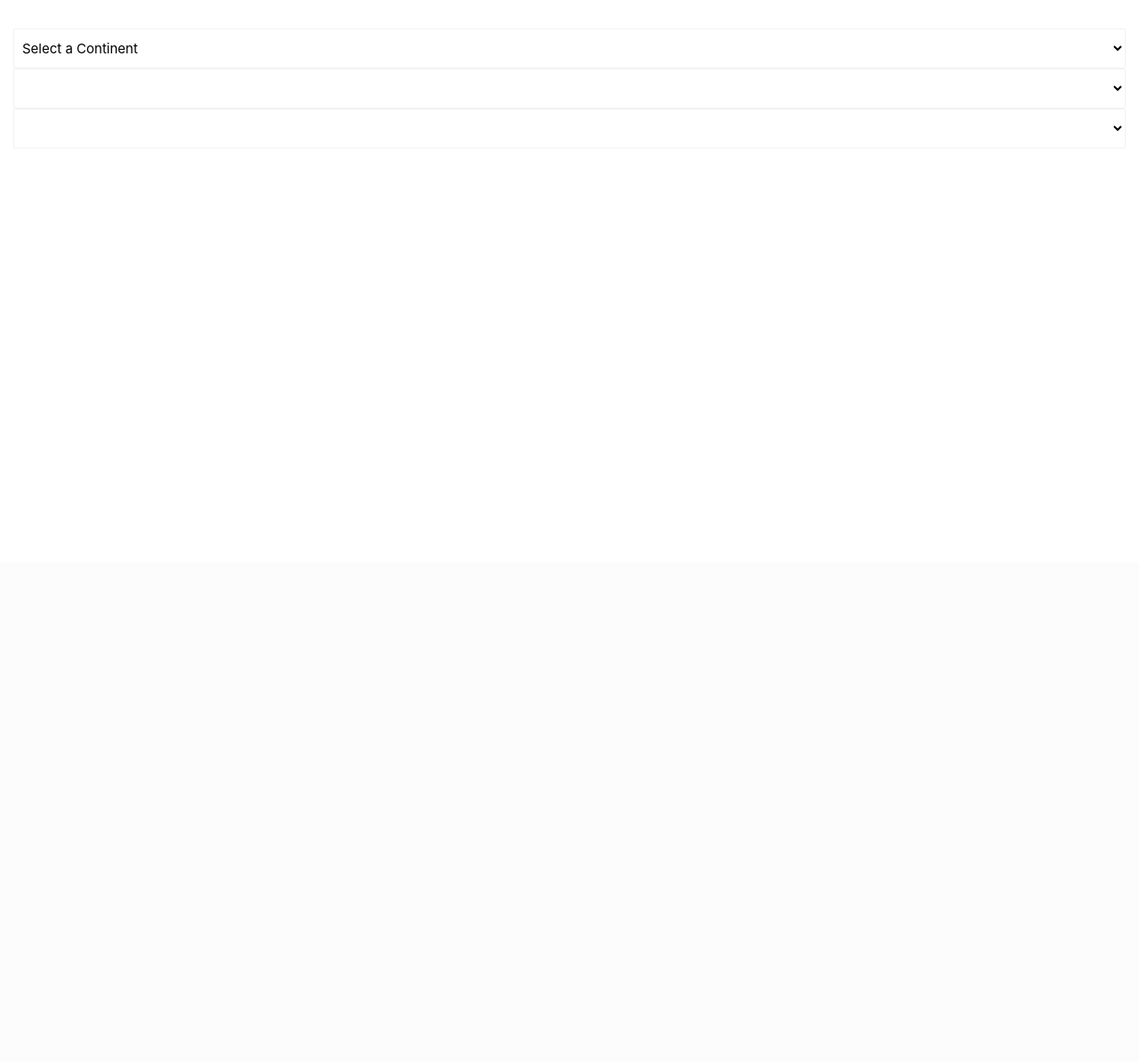
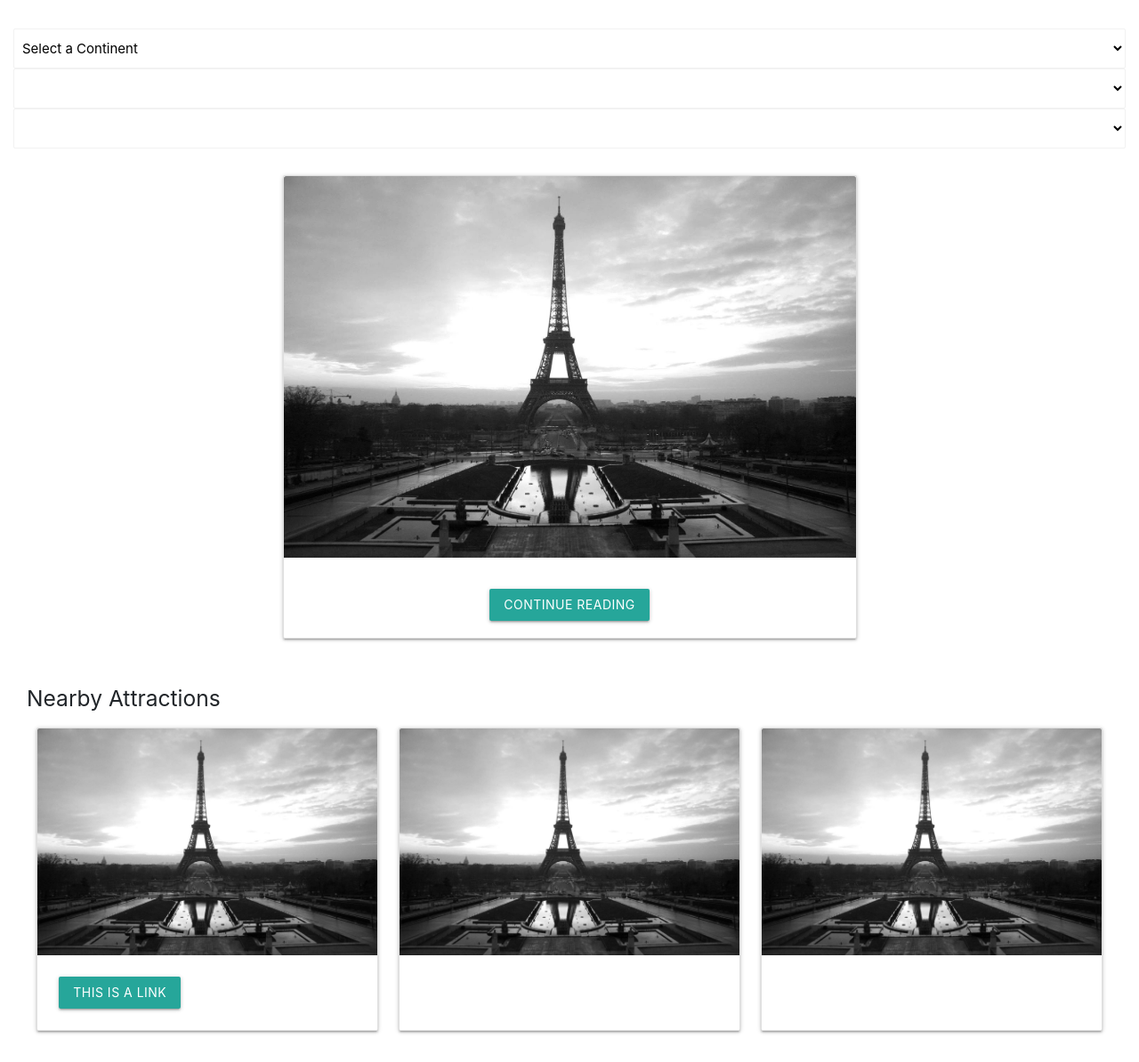
Before and after one commit to gelamari/cps630, a PHP site: page /homepage.php in a window 1280 px wide. Shown: the part 168-1362 px from the top of the page at 89% size. Before the commit the page ends 316 px from the top, so only its background shows below. Run offline with PHP 8.4, Linux system fonts and the light colour scheme; tables that the repository leaves empty or names only in its code hold one stand-in row (values such as "Sample post"); data that the repository does not hold is empty; some libraries are stand-ins or nearby versions.

Commit message:
Nearby Attraction, added to test.php

```diff
--- a/Project/homepage.php
+++ b/Project/homepage.php
@@ -43,31 +43,49 @@ CloseCon($conn);
   					<div class="card-body">
     					<h5 id="attrName" class="card-title"></h5>
     					<p class="card-text"><em id="attrDescription"></em></p>
-    					<a href="#" id="attrReadMore" class="btn btn-primary">Continue Reading</a>
+    					<a href="" id="attrReadMore" class="btn btn-primary">Continue Reading</a>
   					</div>
 				</div><br>
-				<div class="card mx-auto" style="width:45rem; border: none;">
-					<div class="card-body">
-						<h5 class="card-title">Nearby Attractions</h5>
-						<div class="card-deck">
-  							<div class="card">
-    							<div class="card-body text-center">
-      								<p class="card-text">Some text inside the first card</p>
-    							</div>
-  							</div>
-  							<div class="card">
-    							<div class="card-body text-center">
-      								<p class="card-text">Some text inside the second card</p>
-    							</div>
-  							</div>
-  							<div class="card">
-    							<div class="card-body text-center">
-      								<p class="card-text">Some text inside the third card</p>
+
+<!-- 				<div class="card mx-auto" style="width:45rem; border: none;">
+ -->
+<div class="container-fluid">
+    <div class="card-title"><h5>Nearby Attractions</h5></div>
+
+     <div class="row">
+          <div class="col s12 m4 l4 xl4">
+               <div class="card ">
+              <div class="card-image">
+                  <img id="nearbyImg" src="assets/img/et.jpg">
+                <span class="card-title"></span></div>
+              <div class="card-content">
+          <a href="#" class="btn btn-secondary" id="nearby">This is a link</a>
         </div>
               </div>
         </div>
+        <div class="col s12 m4 l4 xl4">
+               <div class="card ">
+              <div class="card-image">
+                  <img src="assets/img/et.jpg">
+                <span class="card-title"></span></div>
+              <div class="card-content">
+          <a href="#" class="btn white" style="box-shadow: 0 0px 0px 0 rgba(0,0,0,0.14), 0 0px 0px 0px rgba(0,0,0,0.12), 0 0px 0px 0 rgba(0,0,0,0.2);"></a>
         </div>
               </div>
+        </div>
+        <div class="col s12 m4 l4 xl4">
+               <div class="card ">
+              <div class="card-image">
+                  <img src="assets/img/et.jpg">
+                <span class="card-title"></span></div>
+              <div class="card-content">
+          <a href="#" class="btn white" style="box-shadow: 0 0px 0px 0 rgba(0,0,0,0.14), 0 0px 0px 0px rgba(0,0,0,0.12), 0 0px 0px 0 rgba(0,0,0,0.2);"></a>
+        </div>
+              </div>
+        </div>
+
+</div>
+
 			</div>
 		</div>
 	</div>
@@ -78,7 +96,7 @@ CloseCon($conn);
 <script>
 
 	$(document).ready(function () {
-    $(".container-fluids").hide();
+    // $(".container-fluids").hide();
 		$("#continent").on('change', function() {
 			var request = $.ajax({
 				url: "test.php",
@@ -133,12 +151,22 @@ CloseCon($conn);
             request.done(function(msg) {
               console.log(msg);
 				var placeArray = msg.split("|");
-				var placeId = placeArray[0];
-				var placeImg = placeArray[5];
+				var placeId = placeArray[1];
+				var placeImg = placeArray[6];
+        var placeNearby = placeArray[0];
+        var nearbyImg = placeArray[7];
+        var nearbyTitle = placeArray[8];
 				$("#attrImg").attr('src', placeImg);
 				$("#attrName").text($selfVal);
 				$("#attrReadMore").attr('href', 'readmore.php?num=' + placeId);
+        $("#nearby").attr('href', 'readmore.php?num=' + placeNearby);
+        $("#nearbyImg").attr('src', nearbyImg);
         $(".container-fluids").fadeIn(1000);
+        $("#nearby").text(nearbyTitle);
+
+
+
+
             });
             request.fail(function(jqXHR, textStatus) {
             alert( "Request failed: " + textStatus );
--- a/Project/test.php
+++ b/Project/test.php
@@ -99,8 +99,17 @@ if (isset($_POST["attraction"])) {
     	if ($outputId->num_rows > 0) {
 		// output data of each row
 		while($row = $outputId->fetch_assoc()) {
+			if ($row["a_id"] % 2 == 0) {
+				$nearby = $row["a_id"] - 1;
+			}
+			else {
+				$nearby = $row["a_id"] + 1;
+
+			}
+			array_push($outputArray, $nearby);
             array_push($outputArray, $row["a_id"]);
             $outputNum =  $row["a_id"];
+
 		}
     }
 
@@ -113,6 +122,21 @@ if (isset($_POST["attraction"])) {
 			array_push($outputArray, $row["img_path"]);
 		}
 	}
+	$nearbyPhoto = $conn->query("SELECT img_path FROM photos WHERE a_id=$nearby ORDER BY p_id desc LIMIT 1");
+	if($nearbyPhoto->num_rows > 0) {
+		   $row = $nearbyPhoto-> fetch_assoc();
+		   array_push($outputArray, $row["img_path"]);
+
+	}
+	$nearbyTitle = $conn->query("SELECT title FROM attractions WHERE a_id=$nearby");
+	if($nearbyTitle->num_rows > 0) {
+		   $row = $nearbyTitle-> fetch_assoc();
+		   array_push($outputArray, $row["title"]);
+
+	}
+
+
+
 	CloseCon($conn);
 	echo implode("|", $outputArray);
 }
```
Lines whose indentation alone changed are shown as unchanged.
